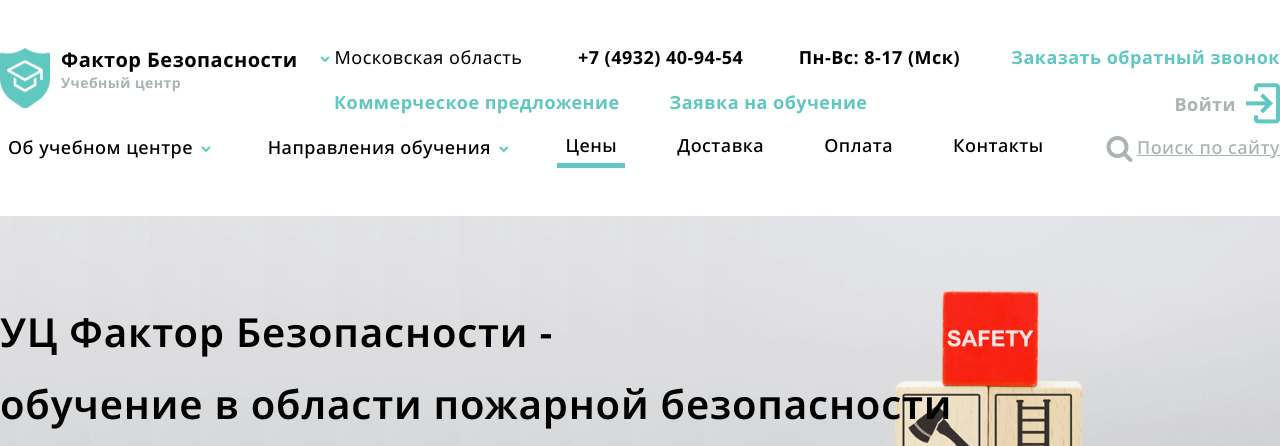
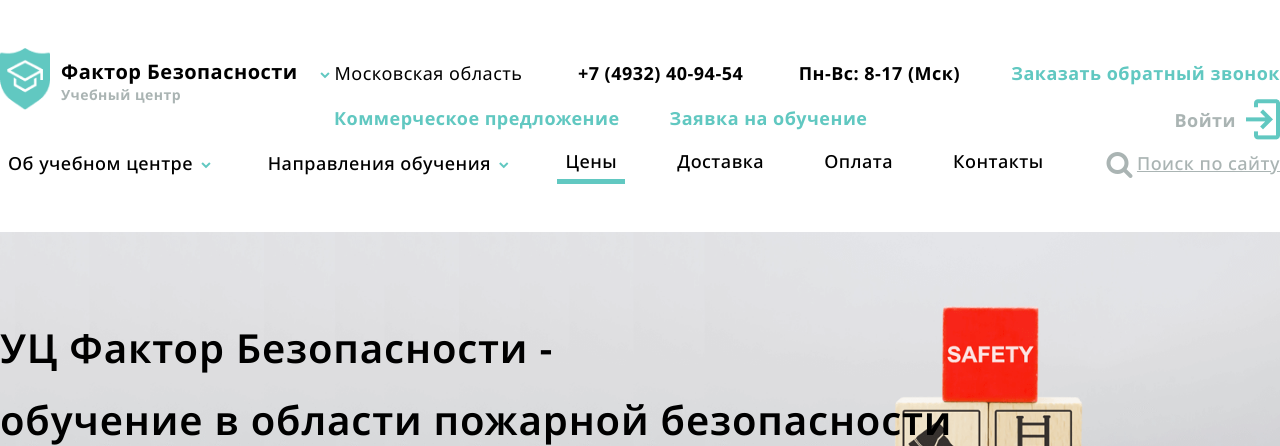
Before and after one commit to pmaks1985/fb-dpo, a PHP site: page / in a window 1280 px wide. Shown: the top 446 px of the page. Run offline with PHP 8.4, Linux system fonts and the light colour scheme.

Commit message:
правки header

```diff
--- a/layout/css/template_styles.css
+++ b/layout/css/template_styles.css
@@ -106,7 +106,7 @@ a.text-black:hover {
   background-image: url(/layout/img/logo.png);
   background-size: cover;
   background-repeat: no-repeat;
-  min-height: 60px;
+  min-height: 62px;
   min-width: 50px;
   margin-right: 11px;
 }
@@ -195,8 +195,6 @@ a.text-black:hover {
 /*menu*/
 .navbar-nav {
   font-family: 'NotoSans-Medium';
-  font-style: normal;
-  font-weight: 500;
   font-size: 18px;
   line-height: 110%;
   text-align: center;
@@ -247,8 +245,6 @@ a.text-black:hover {
 
 .search {
   font-family: 'NotoSans-Medium';
-  font-style: normal;
-  font-weight: 500;
   font-size: 18px;
   line-height: 110%;
   text-align: right;
@@ -286,7 +282,6 @@ a.text-black:hover {
 
 .nav-search button {
   font-family: 'NotoSans-SemiBold';
-  font-weight: 600;
   font-size: 20px;
   line-height: 110%;
   color: #FFFFFF;
--- a/layout/css/template_styles.scss
+++ b/layout/css/template_styles.scss
@@ -106,7 +106,7 @@
             background-image: url(/layout/img/logo.png);
             background-size: cover;
             background-repeat: no-repeat;
-            min-height: 60px;
+            min-height: 62px;
             min-width: 50px;
             margin-right: 11px;
         }
@@ -188,8 +188,6 @@
 
     .navbar-nav {
         font-family: 'NotoSans-Medium';
-        font-style: normal;
-        font-weight: 500;
         font-size: 18px;
         line-height: 110%;
         text-align: center;
@@ -235,8 +233,6 @@
 
     .search {
         font-family: 'NotoSans-Medium';
-        font-style: normal;
-        font-weight: 500;
         font-size: 18px;
         line-height: 110%;
         text-align: right;
@@ -266,7 +262,6 @@
         }
         & button {
             font-family: 'NotoSans-SemiBold';
-            font-weight: 600;
             font-size: 20px;
             line-height: 110%;
             color: #FFFFFF;
--- a/layout/index.html
+++ b/layout/index.html
@@ -20,13 +20,13 @@
                         <div class="logo d-flex">
                             <div class="logo_img"></div>
                             <div class="logo_text">
-                                <div class="pt-1 pb-2">Фактор Безопасности</div>
+                                <div class="pt-3 pb-2">Фактор Безопасности</div>
                                 <div>Учебный центр</div>
                             </div>
                         </div>
                     </a>
                 </div>
-                <div class="col-6 p-0">
+                <div class="col-6 p-0 mt-3">
                     <div class="d-flex justify-content-between align-items-center">
                         <div class="select-region d-flex align-items-center">
                             <i class="fa fa-chevron-down text-light-green pr-1" aria-hidden="true"></i>
@@ -44,7 +44,7 @@
                         </div>
                     </div>
                 </div>
-                <div class="col-3 p-0 text-right">
+                <div class="col-3 p-0 mt-3 text-right">
                     <div class="callback"><a href="#">Заказать обратный звонок</a></div>
                     <div class="come-in d-flex justify-content-end">
                         <a href="#" class="d-flex align-items-center">
```
